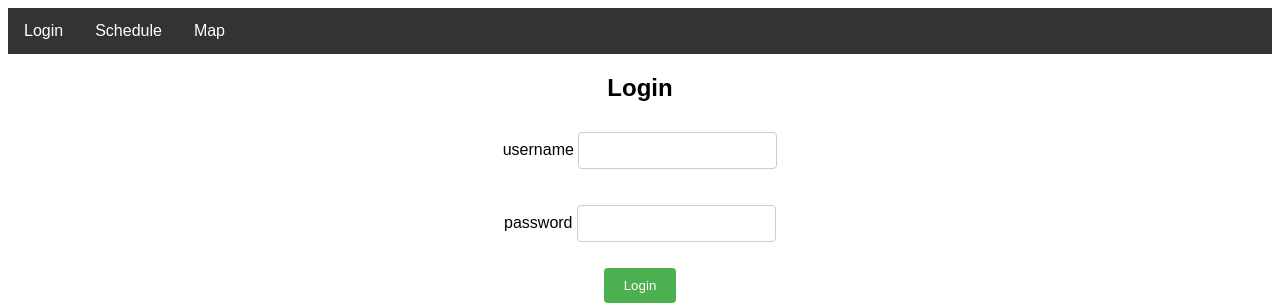
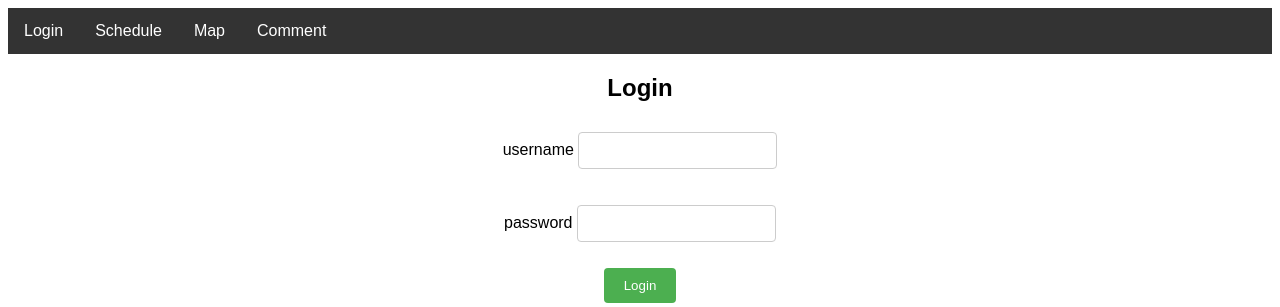
Before and after one commit to cs411-alawini/fa23-cs411-team047-T47, a Flask app: page / in a window 1280 px wide. Shown: the top 307 px of the page. Run offline with Flask 3, Linux system fonts and the light colour scheme; data that the repository does not hold is empty; some libraries are stand-ins or nearby versions.

Commit message:
Add comment page

```diff
--- a/templates/index.html
+++ b/templates/index.html
@@ -15,6 +15,7 @@
             <li><a id="navLogin">Login</a></li>
             <li><a id="navSchedule">Schedule</a></li>
             <li><a id="navMainContent">Map</a></li>
+            <li><a id="navComment">Comment</a></li>
         </ul>
     </nav>
 
@@ -86,6 +87,18 @@
                 <!-- Add more comments as examples or from user input -->
             </div>
         </div>
+    </div>
+
+    <!-- Manage comment for each user -->
+    <div id="comment" style="display:none;">
+        <h2>Your Comments</h2>
+        <div id="userCommentsDisplay">
+            <!-- show all of the user's comments for each route-->
+            <p><strong>route101:</strong> Great service on Route 101!</p>
+            <p><strong>route201:</strong> Bus was late today at Stop B.</p>
+        </div>
+        <button id="updateComment">Update</button>
+        <button id="deleteComment">delete</button>
     </div>
 
     <!-- Navigation Buttons -->
@@ -348,18 +361,28 @@
             document.getElementById('loginPage').style.display = 'block';
             document.getElementById('schedulePage').style.display = 'none';
             document.getElementById('mainContent').style.display = 'none';
+            document.getElementById('comment').style.display = 'none';
         });
 
         document.getElementById('navSchedule').addEventListener('click', function() {
             document.getElementById('loginPage').style.display = 'none';
             document.getElementById('schedulePage').style.display = 'block';
             document.getElementById('mainContent').style.display = 'none';
+            document.getElementById('comment').style.display = 'none';
         });
 
         document.getElementById('navMainContent').addEventListener('click', function() {
             document.getElementById('loginPage').style.display = 'none';
             document.getElementById('schedulePage').style.display = 'none';
             document.getElementById('mainContent').style.display = 'block';
+            document.getElementById('comment').style.display = 'none';
+        });
+
+        document.getElementById('navComment').addEventListener('click', function() {
+            document.getElementById('loginPage').style.display = 'none';
+            document.getElementById('schedulePage').style.display = 'none';
+            document.getElementById('mainContent').style.display = 'none';
+            document.getElementById('comment').style.display = 'block';
         });
 
         // Function to handle navigation
@@ -372,12 +395,14 @@
             document.getElementById('loginPage').style.display = (page === 'loginPage') ? 'block' : 'none';
             document.getElementById('schedulePage').style.display = (page === 'schedulePage') ? 'block' : 'none';
             document.getElementById('mainContent').style.display = (page === 'mainContent') ? 'block' : 'none';
+            document.getElementById('comment').style.display = (page === 'comment') ? 'block' : 'none';
         }
 
         // Event listeners for navigation links
         document.getElementById('navLogin').addEventListener('click', () => navigateTo('loginPage'));
         document.getElementById('navSchedule').addEventListener('click', () => navigateTo('schedulePage'));
         document.getElementById('navMainContent').addEventListener('click', () => navigateTo('mainContent'));
+        document.getElementById('navComment').addEventListener('click', () => navigateTo('comment'));
 
 
         document.getElementById('submitComment').addEventListener('click', function() {
```
